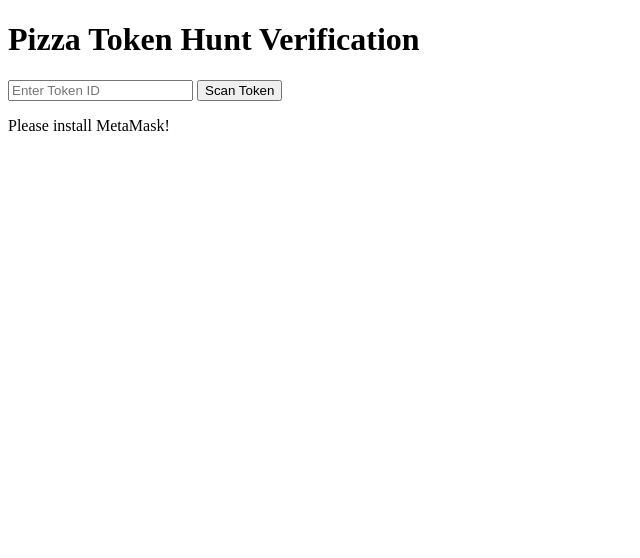
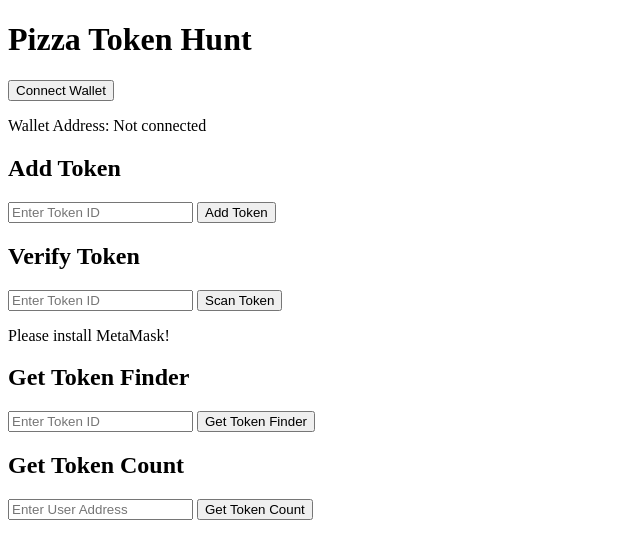
Before and after one commit to Andy-Fernandez/pizza-token-hunt, a website: page index.html in a window 1280 px wide. Both pictures are taken after a click on the button "Scan Token". Shown: the whole page, without its empty margins (0-640 px from the left). Drawn offline with Linux system fonts and the light colour scheme.

Commit message:
ahora si se crea la conexión exitosa con el contrato intelingente, tenía un error sobre la dirección del contrato

```diff
--- a/app.js
+++ b/app.js
@@ -11,9 +11,48 @@
   }
 });
 
+async function connectWallet() {
+  if (!window.web3) {
+      alert('Please install MetaMask!');
+      return;
+  }
+
+  try {
+      const accounts = await window.ethereum.request({ method: 'eth_requestAccounts' });
+      const account = accounts[0];
+      document.getElementById('walletAddress').innerText = `Wallet Address: ${account}`;
+      console.log('Wallet connected:', account);
+  } catch (error) {
+      console.error('Error connecting to wallet:', error);
+      alert('Failed to connect to MetaMask');
+  }
+}
+
+async function addToken() {
+  const tokenId = document.getElementById('addTokenId').value;
+  const resultElement = document.getElementById('addTokenResult');
+
+  if (!window.web3) {
+      resultElement.innerText = 'Please install MetaMask!';
+      return;
+  }
+
+  const contract = new window.web3.eth.Contract(abi, contractAddress);
+  const accounts = await window.web3.eth.getAccounts();
+  const account = accounts[0];
+
+  try {
+      await contract.methods.addToken(tokenId).send({ from: account });
+      resultElement.innerText = 'Token added successfully!';
+  } catch (error) {
+      console.error(error);
+      resultElement.innerText = 'Error adding token!';
+  }
+}
+
 async function scanToken() {
-  const tokenId = document.getElementById('tokenId').value;
-  const resultElement = document.getElementById('result');
+  const tokenId = document.getElementById('verifyTokenId').value;
+  const resultElement = document.getElementById('scanResult');
 
   if (!window.web3) {
       resultElement.innerText = 'Please install MetaMask!';
@@ -32,3 +71,43 @@
       resultElement.innerText = 'Invalid token or already claimed!';
   }
 }
+
+async function getTokenFinder() {
+  const tokenId = document.getElementById('getTokenFinderId').value;
+  const resultElement = document.getElementById('tokenFinderResult');
+
+  if (!window.web3) {
+      resultElement.innerText = 'Please install MetaMask!';
+      return;
+  }
+
+  const contract = new window.web3.eth.Contract(abi, contractAddress);
+
+  try {
+      const finder = await contract.methods.getTokenFinder(tokenId).call();
+      resultElement.innerText = `Token finder: ${finder}`;
+  } catch (error) {
+      console.error(error);
+      resultElement.innerText = 'Error retrieving token finder!';
+  }
+}
+
+async function getTokenCount() {
+  const userAddress = document.getElementById('getTokenCountAddress').value;
+  const resultElement = document.getElementById('tokenCountResult');
+
+  if (!window.web3) {
+      resultElement.innerText = 'Please install MetaMask!';
+      return;
+  }
+
+  const contract = new window.web3.eth.Contract(abi, contractAddress);
+
+  try {
+      const count = await contract.methods.getTokenCount(userAddress).call();
+      resultElement.innerText = `Token count: ${count}`;
+  } catch (error) {
+      console.error(error);
+      resultElement.innerText = 'Error retrieving token count!';
+  }
+}
--- a/contract.js
+++ b/contract.js
@@ -1,4 +1,4 @@
-const contractAddress = '0x24e4a03e752d2eebe2439f9a02cea9f32254a4bb3c8eb1e0a8cbd8199e2d8a9b';
+const contractAddress = '0x6bFFc13f86Ff4b59546149B29659E1af8E99E00D';
 const abi = [
 	{
 		"inputs": [],
--- a/index.html
+++ b/index.html
@@ -3,14 +3,38 @@
 <head>
     <meta charset="UTF-8">
     <meta name="viewport" content="width=device-width, initial-scale=1.0">
-    <title>Pizza Token Hunt Verification</title>
+    <title>Pizza Token Hunt</title>
     <script src="https://cdn.jsdelivr.net/gh/ethereum/web3.js@1.3.6/dist/web3.min.js"></script>
+    <script src="contract.js" defer></script>
     <script src="app.js" defer></script>
 </head>
 <body>
-    <h1>Pizza Token Hunt Verification</h1>
-    <input type="text" id="tokenId" placeholder="Enter Token ID">
+    <h1>Pizza Token Hunt</h1>
+    <button onclick="connectWallet()">Connect Wallet</button>
+    <p id="walletAddress">Wallet Address: Not connected</p>
+
+    <!-- Agregar Token -->
+    <h2>Add Token</h2>
+    <input type="text" id="addTokenId" placeholder="Enter Token ID">
+    <button onclick="addToken()">Add Token</button>
+    <p id="addTokenResult"></p>
+
+    <!-- Verificar Token -->
+    <h2>Verify Token</h2>
+    <input type="text" id="verifyTokenId" placeholder="Enter Token ID">
     <button onclick="scanToken()">Scan Token</button>
-    <p id="result"></p>
+    <p id="scanResult"></p>
+
+    <!-- Consultar Dueño del Token -->
+    <h2>Get Token Finder</h2>
+    <input type="text" id="getTokenFinderId" placeholder="Enter Token ID">
+    <button onclick="getTokenFinder()">Get Token Finder</button>
+    <p id="tokenFinderResult"></p>
+
+    <!-- Consultar Tokens Encontrados por Usuario -->
+    <h2>Get Token Count</h2>
+    <input type="text" id="getTokenCountAddress" placeholder="Enter User Address">
+    <button onclick="getTokenCount()">Get Token Count</button>
+    <p id="tokenCountResult"></p>
 </body>
 </html>
```
